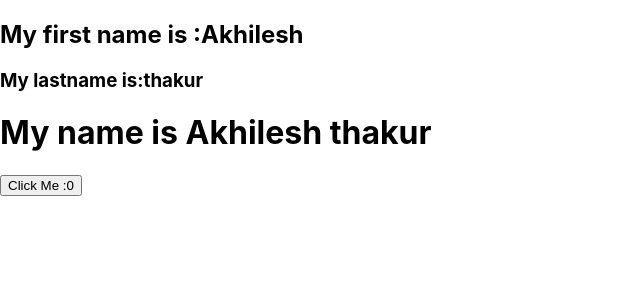
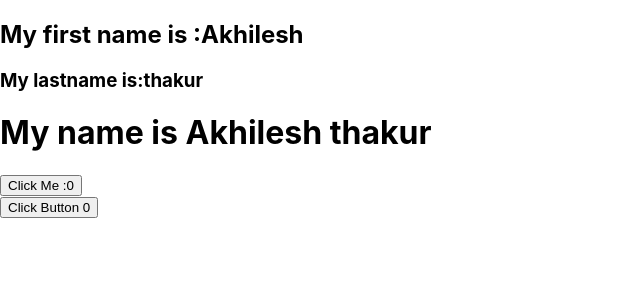
Before and after one commit to thakurakhilesh1998/ContextApiReact, a React (Create React App) app: page / in a window 1280 px wide. Shown: the top 300 px of the page, without its empty margins (0-640 px from the left). Built offline with nearby package versions, Linux system fonts and the light colour scheme.

Commit message:
final use effect

```diff
--- a/src/App.js
+++ b/src/App.js
@@ -6,9 +6,10 @@ const LastName=createContext();
 
 const App=() =>{
   let [num,setNum]=useState('0');
+  let[num1,setNum1]=useState('0');
   useEffect(()=>{
     alert("use effect comes inot play");
-  })
+  },[num1,num]);
   return (
    <>
     <FirstName.Provider value={"Akhilesh"}>
@@ -20,6 +21,13 @@ const App=() =>{
       num++;
       setNum(num);
     }}>Click Me :{num}</button>
+    <br></br>
+    <button onClick={()=>{
+      num1++;
+      setNum1(num1);
+    }}>
+      Click Button {num1}
+    </button>
    </>
   );
 }
```
